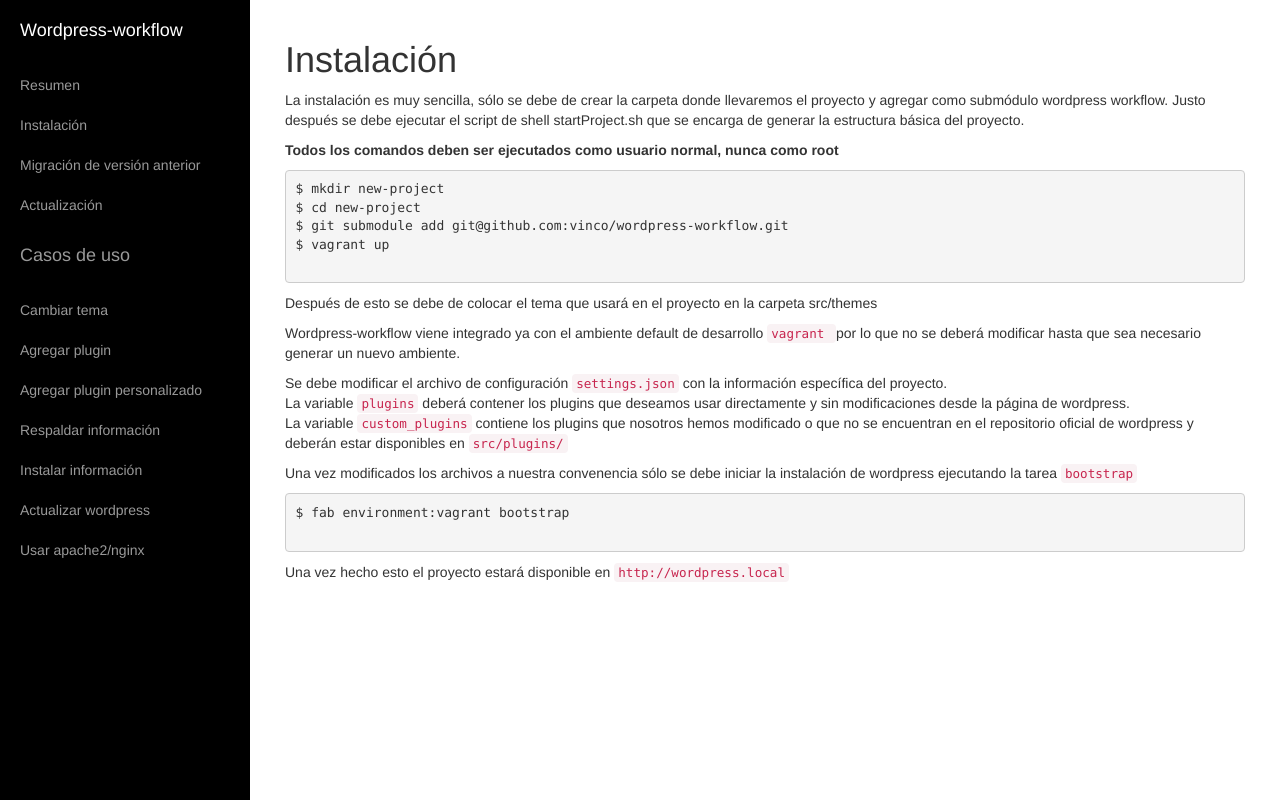
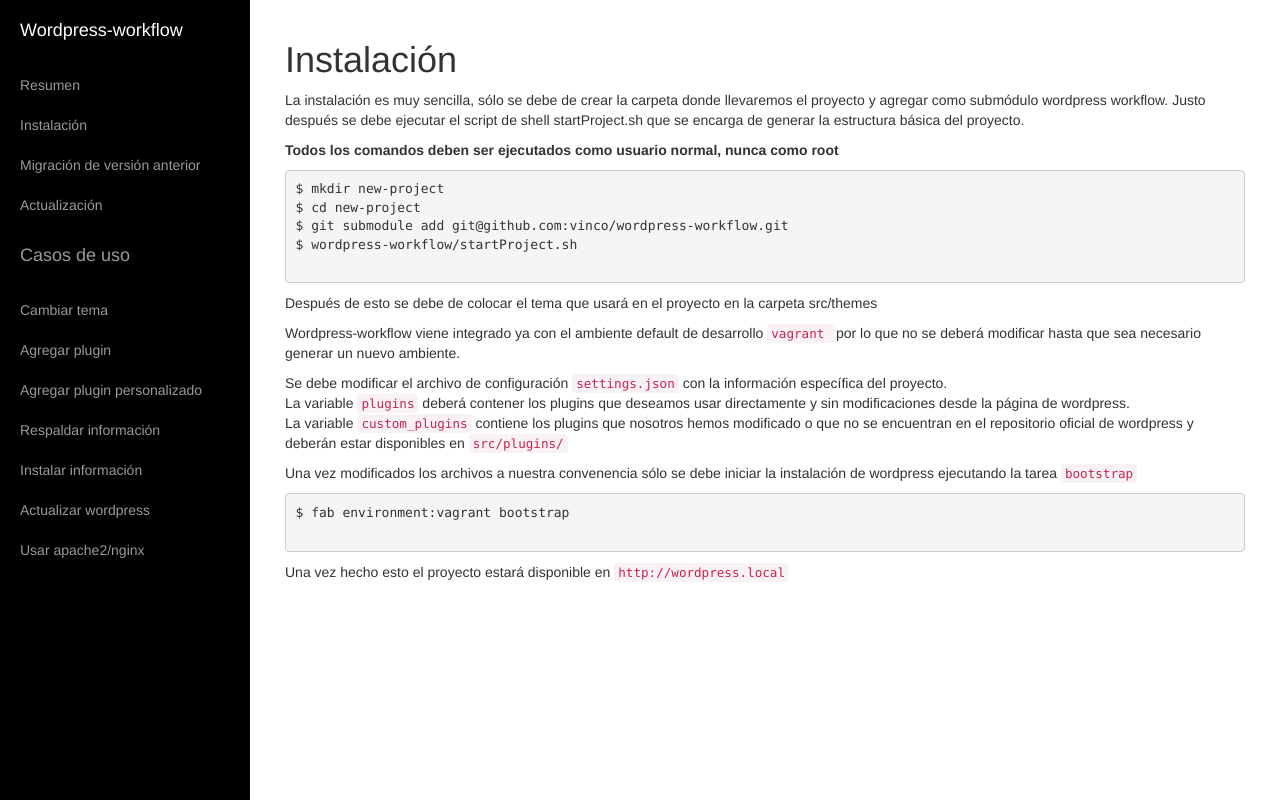
Before and after one commit to vinco/wordpress-workflow, a PHP site: page /install.php in a window 1280 px wide. Run offline with PHP 8.4, Linux system fonts and the light colour scheme.

Commit message:
Delete vagrant up in migration and installation command

```diff
--- a/documentation/install.php
+++ b/documentation/install.php
@@ -54,7 +54,7 @@
 $ mkdir new-project
 $ cd new-project
 $ git submodule add git@github.com:vinco/wordpress-workflow.git
-$ vagrant up
+$ wordpress-workflow/startProject.sh
                         </pre>
                         <p>
                             Después de esto se debe de colocar el tema que usará en el proyecto en la carpeta src/themes
--- a/documentation/migration.php
+++ b/documentation/migration.php
@@ -84,7 +84,7 @@
 $ cp wordpress-workflow/defaults/settings.json ./
 $ rm Vagrantfile
 $ rm fabfile.py
-$ vagrant up
+$ wordpress-workflow/startProject.sh
                         </pre>
                         <p>
                             Ahora copiaremos nuestro <code>settings.py</code> en los nuevos archivos
```
